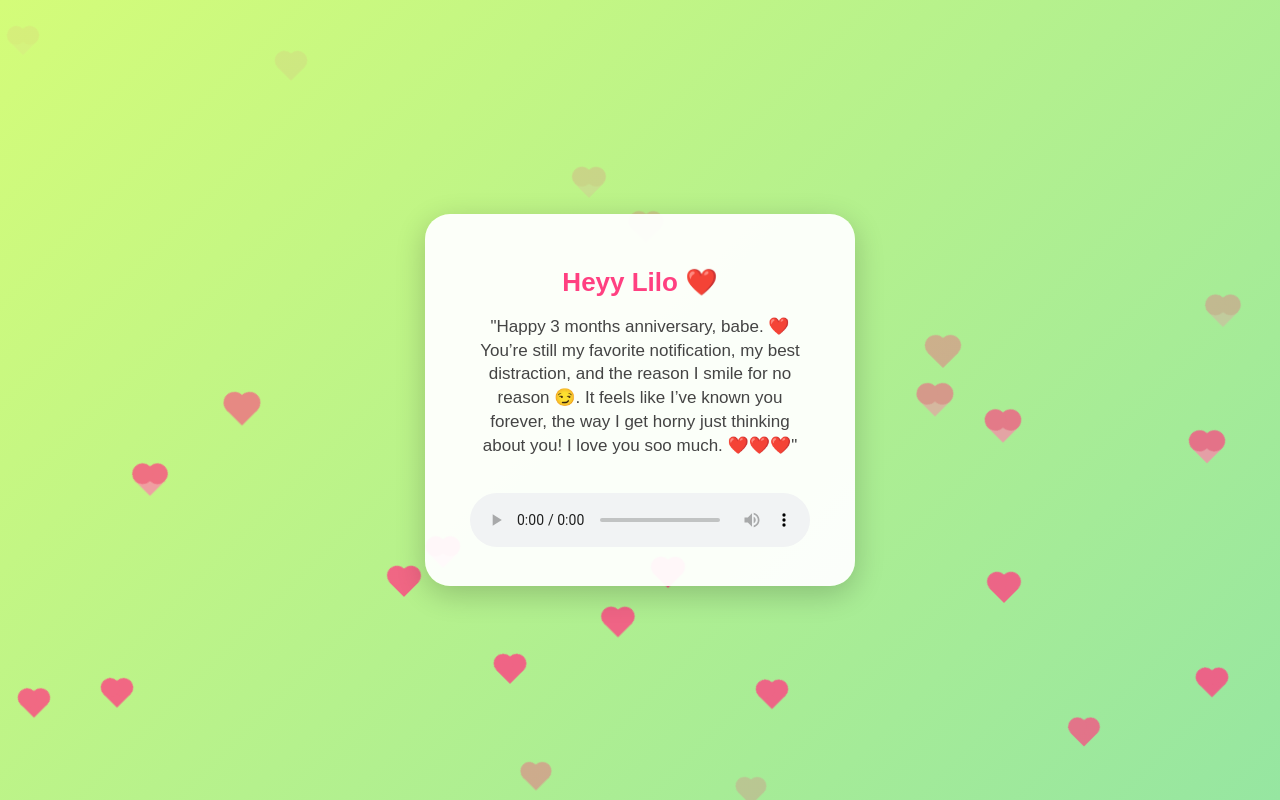
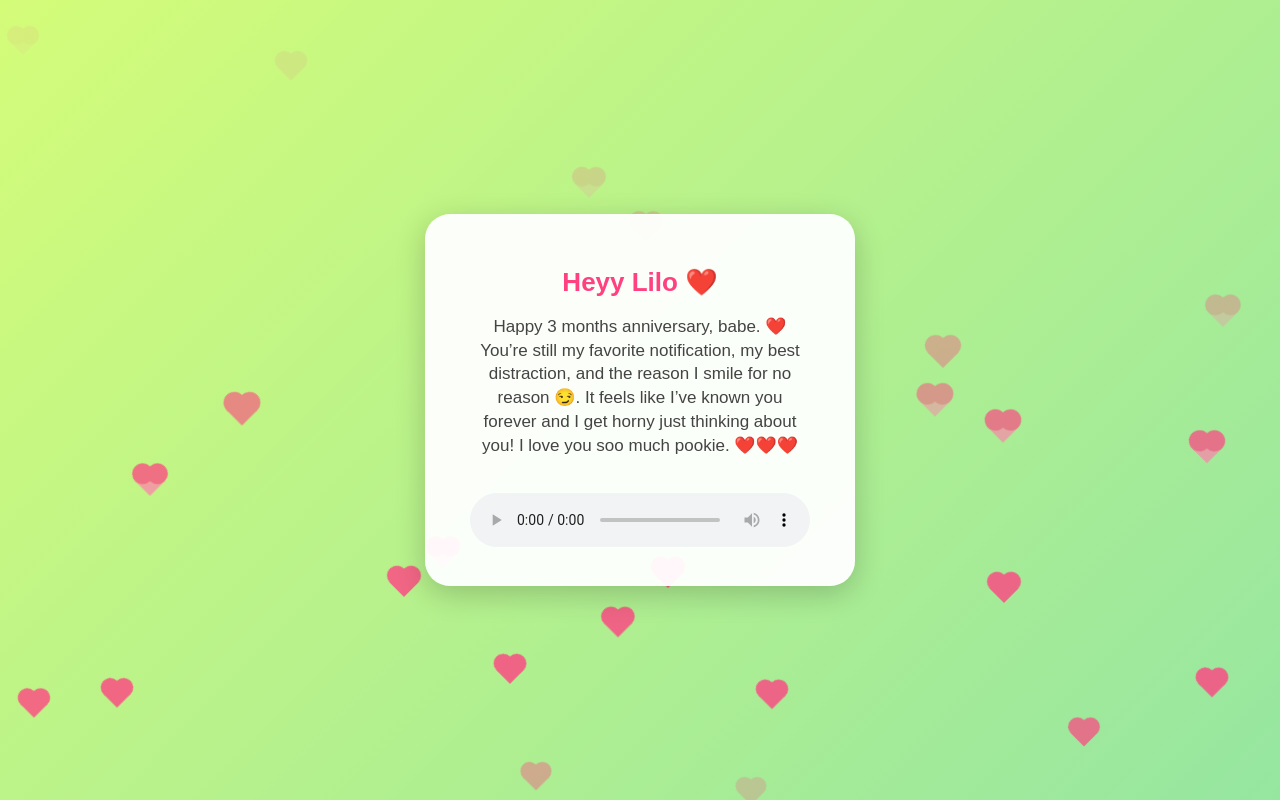
Before and after one commit to alfredtito/cute-message, a plain HTML site: page index.html in a window 1280 px wide. Drawn offline with Linux system fonts and the light colour scheme.

Commit message:
Update index.html

```diff
--- a/index.html
+++ b/index.html
@@ -119,10 +119,10 @@
   <div class="message-box">
     <h1>Heyy Lilo ❤️</h1>
     <p>
-      "Happy 3 months anniversary, babe. ❤️
+      Happy 3 months anniversary, babe. ❤️
       You’re still my favorite notification, my best distraction, and the reason I smile for no reason 😏.
-      It feels like I’ve known you forever, the way I get horny just thinking about you!
-      I love you soo much. ❤️❤️❤️"
+      It feels like I’ve known you forever and I get horny just thinking about you!
+      I love you soo much pookie. ❤️❤️❤️
     </p>
     <audio controls>
       <source src="Alex Warren-Ordinary.mp3" type="audio/mpeg">
```
